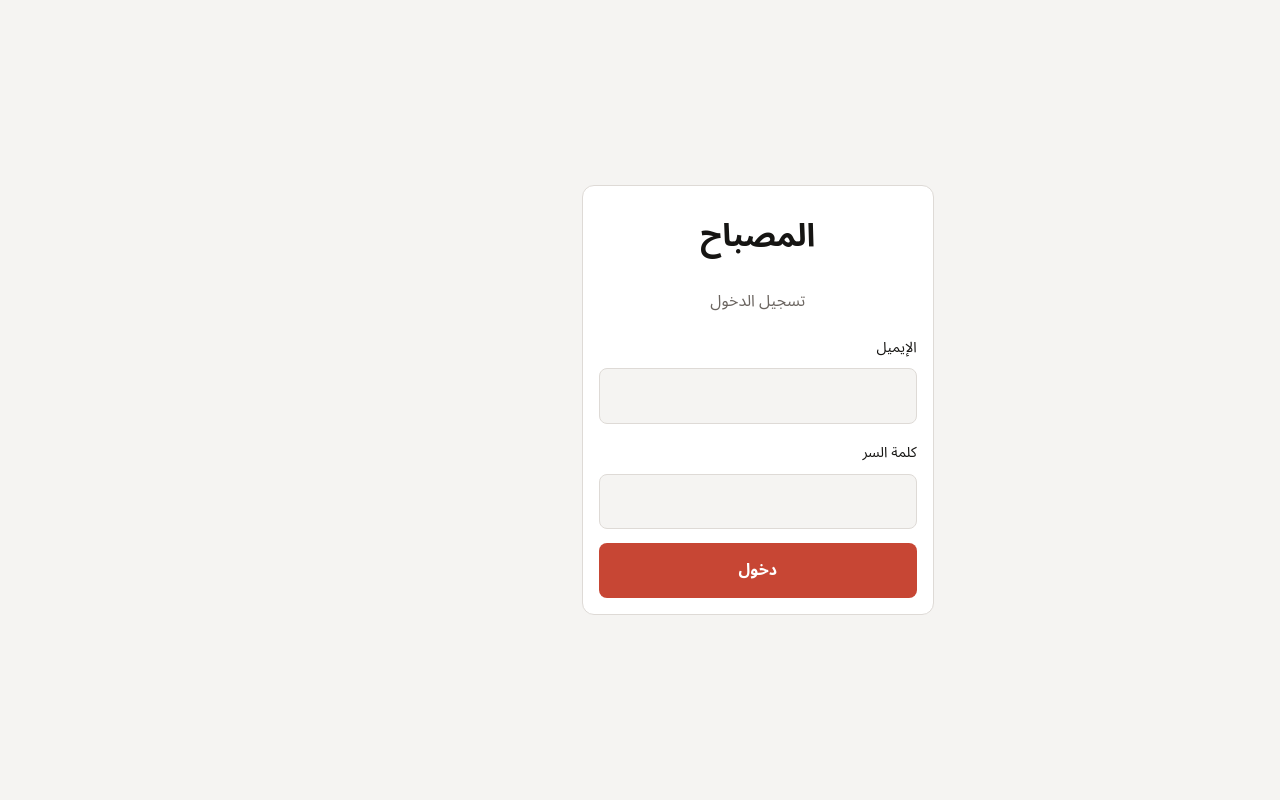
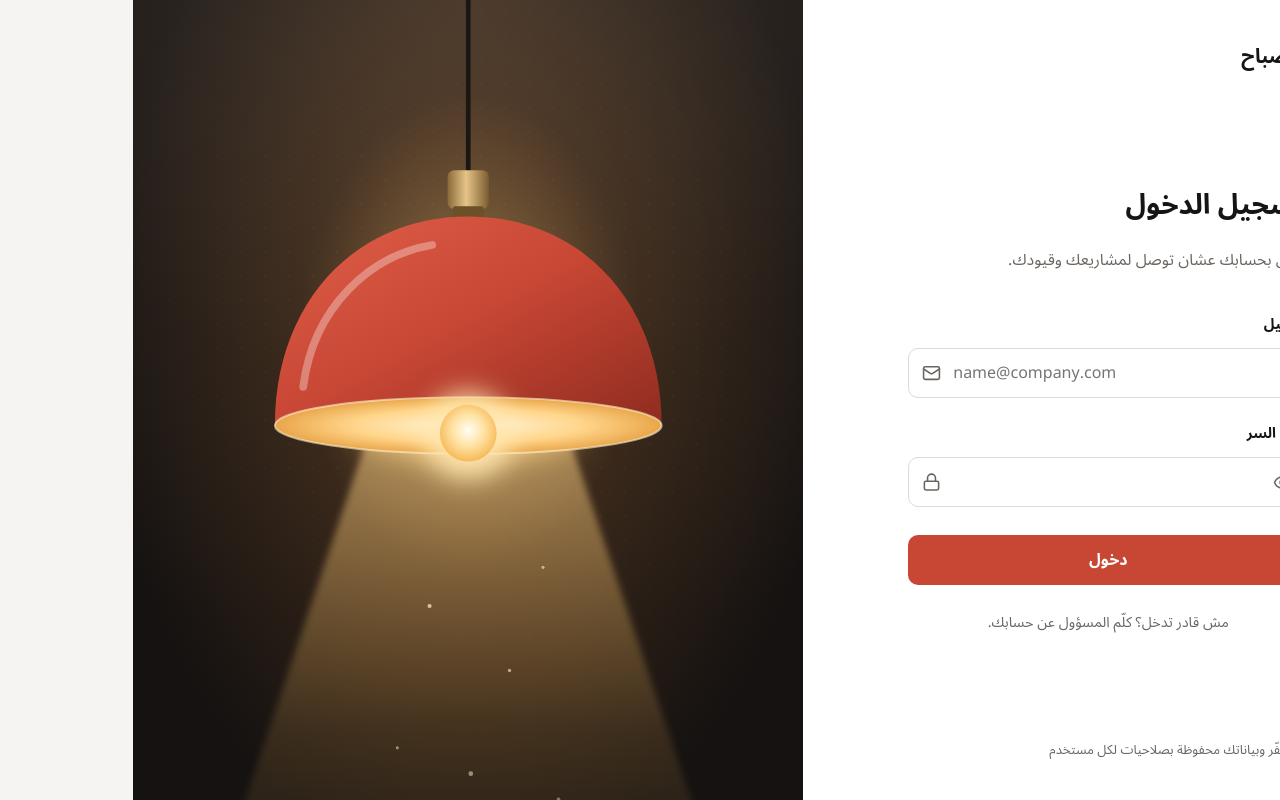
Before and after one commit to mosbahm623-glitch/Al-Mosbah, a React (Vite) app: page / in a window 1280 px wide. Built offline with nearby package versions, Linux system fonts and the light colour scheme; no server answers.

Commit message:
New sign-in page with lamp illustration
Co-Authored-By: Claude Sonnet 5.5 <noreply@anthropic.com>
Claude-Session: https://claude.ai/code/session_01LirJ1o1ocFeWLTC8hZ34je

```diff
--- a/src/index.css
+++ b/src/index.css
@@ -80,9 +80,6 @@ a { color: inherit; }
   padding: 1rem;
 }
 
-.auth { width: min(100%, 22rem); display: grid; gap: 0.85rem; text-align: center; }
-.auth h1 { font-size: 2rem; }
-.auth label { display: grid; gap: 0.35rem; text-align: start; font-size: 0.9rem; }
 
 input {
   font: inherit;
@@ -578,3 +575,35 @@ a.btn[aria-disabled='true'] { opacity: 0.5; pointer-events: none; }
 .notice a { display: flex; gap: 0.75rem; align-items: flex-start; padding: 0.8rem 1rem; border: 1px solid var(--line, #ddd); border-radius: 10px; color: inherit; text-decoration: none; background: var(--panel, transparent); }
 .notice-new a { border-inline-start: 4px solid var(--err); background: color-mix(in srgb, var(--err) 6%, transparent); }
 .notice-text { display: grid; gap: 0.15rem; }
+
+/* ---- sign-in page ---- */
+.login { min-height: 100dvh; display: grid; grid-template-columns: minmax(420px, 1fr) 1.1fr; background: var(--surface); color: var(--fg); }
+.login-form-side { display: flex; flex-direction: column; justify-content: space-between; padding: 36px 56px; }
+.login-logo { display: flex; align-items: center; gap: 10px; font-weight: 700; font-size: 1.25rem; }
+.login-mark { width: 34px; height: 34px; border-radius: 9px; background: var(--accent); display: grid; place-items: center; }
+.login-box { width: min(100%, 400px); margin: 0 auto; display: grid; }
+.login-box h1 { font-size: 1.75rem; margin-bottom: 8px; }
+.login-lead { color: var(--muted); margin-bottom: 32px; }
+.login-field { margin-bottom: 20px; }
+.login-field label { display: block; font-weight: 600; font-size: 0.9rem; margin-bottom: 8px; }
+.login-input { position: relative; }
+.login-input input { width: 100%; height: 50px; padding: 0 44px; border-radius: 10px; font-size: 1rem; text-align: left; background: var(--surface); transition: border-color 0.15s, box-shadow 0.15s; }
+.login-input input:focus { outline: none; border-color: var(--accent); box-shadow: 0 0 0 4px color-mix(in srgb, var(--accent) 16%, transparent); }
+.login-ic { position: absolute; left: 14px; top: 50%; transform: translateY(-50%); color: var(--muted); pointer-events: none; }
+.login-eye { position: absolute; right: 8px; top: 50%; transform: translateY(-50%); width: 36px; height: 36px; border: 0; background: none; color: var(--muted); display: grid; place-items: center; cursor: pointer; border-radius: 8px; }
+.login-eye:hover { background: var(--hover); }
+.login-submit { height: 50px; border: 0; border-radius: 10px; background: var(--accent); color: var(--accent-fg); font: inherit; font-weight: 700; font-size: 1rem; cursor: pointer; margin-top: 8px; transition: filter 0.15s; }
+.login-submit:hover:not(:disabled) { filter: brightness(0.9); }
+.login-submit:disabled { opacity: 0.65; cursor: default; }
+.login-help { margin-top: 22px; text-align: center; color: var(--muted); font-size: 0.9rem; }
+.login-foot { display: flex; align-items: center; gap: 8px; color: var(--muted); font-size: 0.82rem; }
+.login-art { position: relative; overflow: hidden; background: radial-gradient(120% 80% at 50% 0%, #3a322c 0%, #1c1816 62%, #151211 100%); }
+.login-art::before { content: ""; position: absolute; inset: 0; background-image: radial-gradient(rgba(255, 255, 255, 0.05) 1px, transparent 1.4px); background-size: 24px 24px; mask-image: radial-gradient(70% 60% at 50% 40%, #000, transparent); }
+.login-lamp { position: absolute; inset: 0; width: 100%; height: 100%; }
+@media (max-width: 900px) {
+  .login { grid-template-columns: 1fr; }
+  .login-art { order: -1; height: 330px; }
+  .login-lamp { height: auto; width: 100%; bottom: auto; }
+  .login-form-side { padding: 26px 22px 24px; gap: 24px; }
+  .login-logo { display: none; }
+}
--- a/src/pages/AuthScreen.tsx
+++ b/src/pages/AuthScreen.tsx
@@ -1,10 +1,55 @@
 import { useState, type FormEvent } from 'react'
+import { Eye, EyeOff, Lock, Mail } from 'lucide-react'
 import { useAuth } from '../auth/AuthProvider'
+
+/** The lamp: a pendant lamp lighting the dark half of the sign-in page. Pure decoration. */
+function Lamp() {
+  return (
+    <svg className="login-lamp" viewBox="0 0 520 760" preserveAspectRatio="xMidYMin slice" aria-hidden="true">
+      <defs>
+        <radialGradient id="lp-halo" cx="50%" cy="34%" r="55%"><stop offset="0" stopColor="#ffcf7a" stopOpacity=".55" /><stop offset=".45" stopColor="#e08a3c" stopOpacity=".16" /><stop offset="1" stopColor="#e08a3c" stopOpacity="0" /></radialGradient>
+        <linearGradient id="lp-cone" x1="0" y1="0" x2="0" y2="1"><stop offset="0" stopColor="#ffd58a" stopOpacity=".55" /><stop offset=".55" stopColor="#ffb958" stopOpacity=".14" /><stop offset="1" stopColor="#ffb958" stopOpacity="0" /></linearGradient>
+        <linearGradient id="lp-dome" x1="0" y1="0" x2="1" y2="1"><stop offset="0" stopColor="#e0604a" /><stop offset=".5" stopColor="#c74634" /><stop offset="1" stopColor="#8f2c20" /></linearGradient>
+        <linearGradient id="lp-brass" x1="0" y1="0" x2="1" y2="0"><stop offset="0" stopColor="#8a6a3a" /><stop offset=".45" stopColor="#e6c488" /><stop offset="1" stopColor="#7a5c30" /></linearGradient>
+        <radialGradient id="lp-rim" cx="50%" cy="50%" r="50%"><stop offset="0" stopColor="#fff6dc" /><stop offset=".6" stopColor="#ffd58a" /><stop offset="1" stopColor="#e9a64a" /></radialGradient>
+        <radialGradient id="lp-bulb" cx="50%" cy="45%" r="55%"><stop offset="0" stopColor="#fffdf5" /><stop offset=".5" stopColor="#ffe3a6" /><stop offset="1" stopColor="#f6b957" /></radialGradient>
+        <radialGradient id="lp-floor" cx="50%" cy="50%" r="50%"><stop offset="0" stopColor="#ffcf7a" stopOpacity=".5" /><stop offset="1" stopColor="#ffcf7a" stopOpacity="0" /></radialGradient>
+        <filter id="lp-soft" x="-60%" y="-120%" width="220%" height="340%"><feGaussianBlur stdDeviation="10" /></filter>
+        <filter id="lp-soft2" x="-20%" y="-20%" width="140%" height="140%"><feGaussianBlur stdDeviation="3" /></filter>
+      </defs>
+      <rect width="520" height="760" fill="url(#lp-halo)" />
+      <path d="M185 330 L335 330 L480 760 L40 760Z" fill="url(#lp-cone)" filter="url(#lp-soft2)" />
+      <ellipse cx="260" cy="735" rx="230" ry="44" fill="url(#lp-floor)" />
+      <g fill="#fff3d0">
+        <circle cx="230" cy="470" r="1.6" opacity=".7" /><circle cx="292" cy="520" r="1.3" opacity=".6" /><circle cx="262" cy="600" r="1.8" opacity=".5" /><circle cx="205" cy="580" r="1.2" opacity=".5" /><circle cx="318" cy="440" r="1.2" opacity=".6" /><circle cx="244" cy="660" r="1.4" opacity=".4" /><circle cx="330" cy="620" r="1.5" opacity=".4" />
+      </g>
+      <rect x="258.2" y="-10" width="3.6" height="150" fill="#1a1613" />
+      <rect x="244" y="132" width="32" height="30" rx="5" fill="url(#lp-brass)" />
+      <rect x="248" y="160" width="24" height="12" rx="2" fill="#6b5028" />
+      <ellipse cx="260" cy="330" rx="86" ry="28" fill="#ffd58a" opacity=".75" filter="url(#lp-soft)" />
+      <path d="M110 330 C110 235 172 168 260 168 C348 168 410 235 410 330 Z" fill="url(#lp-dome)" />
+      <path d="M132 300 C140 238 184 198 232 190" fill="none" stroke="#fff" strokeOpacity=".32" strokeWidth="6" strokeLinecap="round" />
+      <ellipse cx="260" cy="330" rx="150" ry="22" fill="url(#lp-rim)" />
+      <ellipse cx="260" cy="330" rx="150" ry="22" fill="none" stroke="#fff3d0" strokeOpacity=".6" strokeWidth="1.5" />
+      <circle cx="260" cy="338" r="34" fill="#ffe7b0" opacity=".9" filter="url(#lp-soft)" />
+      <circle cx="260" cy="336" r="22" fill="url(#lp-bulb)" />
+    </svg>
+  )
+}
+
+const BulbMark = () => (
+  <span className="login-mark" aria-hidden="true">
+    <svg width="19" height="19" viewBox="0 0 24 24" fill="none" stroke="#fff" strokeWidth="1.9" strokeLinecap="round" strokeLinejoin="round">
+      <path d="M9 18h6 M10 21h4 M12 3a6 6 0 0 0-4 10.5c.7.7 1 1.5 1 2.5h6c0-1 .3-1.8 1-2.5A6 6 0 0 0 12 3z" />
+    </svg>
+  </span>
+)
 
 export default function AuthScreen() {
   const { signIn } = useAuth()
   const [email, setEmail] = useState('')
   const [password, setPassword] = useState('')
+  const [show, setShow] = useState(false)
   const [busy, setBusy] = useState(false)
   const [error, setError] = useState<string | null>(null)
 
@@ -18,40 +63,50 @@ export default function AuthScreen() {
   }
 
   return (
-    <main className="center">
-      <form className="card auth" onSubmit={onSubmit}>
-        <h1>المصباح</h1>
-        <p className="muted">تسجيل الدخول</p>
+    <main className="login">
+      <section className="login-form-side">
+        <div className="login-logo">
+          <BulbMark />
+          المصباح
+        </div>
+        <form className="login-box" onSubmit={onSubmit}>
+          <h1>تسجيل الدخول</h1>
+          <p className="login-lead">ادخل بحسابك عشان توصل لمشاريعك وقيودك.</p>
 
-        <label>
-          الإيميل
-          <input
-            type="email"
-            dir="ltr"
-            value={email}
-            onChange={(e) => setEmail(e.target.value)}
-            autoComplete="email"
-            required
-          />
-        </label>
-        <label>
-          كلمة السر
-          <input
-            type="password"
-            dir="ltr"
-            value={password}
-            onChange={(e) => setPassword(e.target.value)}
-            autoComplete="current-password"
-            required
-          />
-        </label>
+          <div className="login-field">
+            <label htmlFor="login-email">الإيميل</label>
+            <div className="login-input">
+              <Mail className="login-ic" size={19} aria-hidden="true" />
+              <input id="login-email" type="email" dir="ltr" placeholder="name@company.com" value={email} onChange={(e) => setEmail(e.target.value)} autoComplete="email" required />
+            </div>
+          </div>
+          <div className="login-field">
+            <label htmlFor="login-password">كلمة السر</label>
+            <div className="login-input">
+              <Lock className="login-ic" size={19} aria-hidden="true" />
+              <input id="login-password" type={show ? 'text' : 'password'} dir="ltr" value={password} onChange={(e) => setPassword(e.target.value)} autoComplete="current-password" required />
+              <button type="button" className="login-eye" onClick={() => setShow(!show)} aria-label={show ? 'إخفاء كلمة السر' : 'إظهار كلمة السر'}>
+                {show ? <EyeOff size={19} /> : <Eye size={19} />}
+              </button>
+            </div>
+          </div>
 
-        {error && <p className="msg msg-error">{error}</p>}
+          {error && <p className="msg msg-error" role="alert">{error}</p>}
 
-        <button className="btn" type="submit" disabled={busy}>
-          {busy ? 'لحظة...' : 'دخول'}
-        </button>
-      </form>
+          <button className="login-submit" type="submit" disabled={busy}>
+            {busy ? 'لحظة...' : 'دخول'}
+          </button>
+          <p className="login-help">مش قادر تدخل؟ كلّم المسؤول عن حسابك.</p>
+        </form>
+        <p className="login-foot">
+          <Lock size={15} aria-hidden="true" />
+          اتصال مشفّر وبياناتك محفوظة بصلاحيات لكل مستخدم
+        </p>
+      </section>
+
+      <section className="login-art" aria-hidden="true">
+        <Lamp />
+      </section>
     </main>
   )
 }
```
